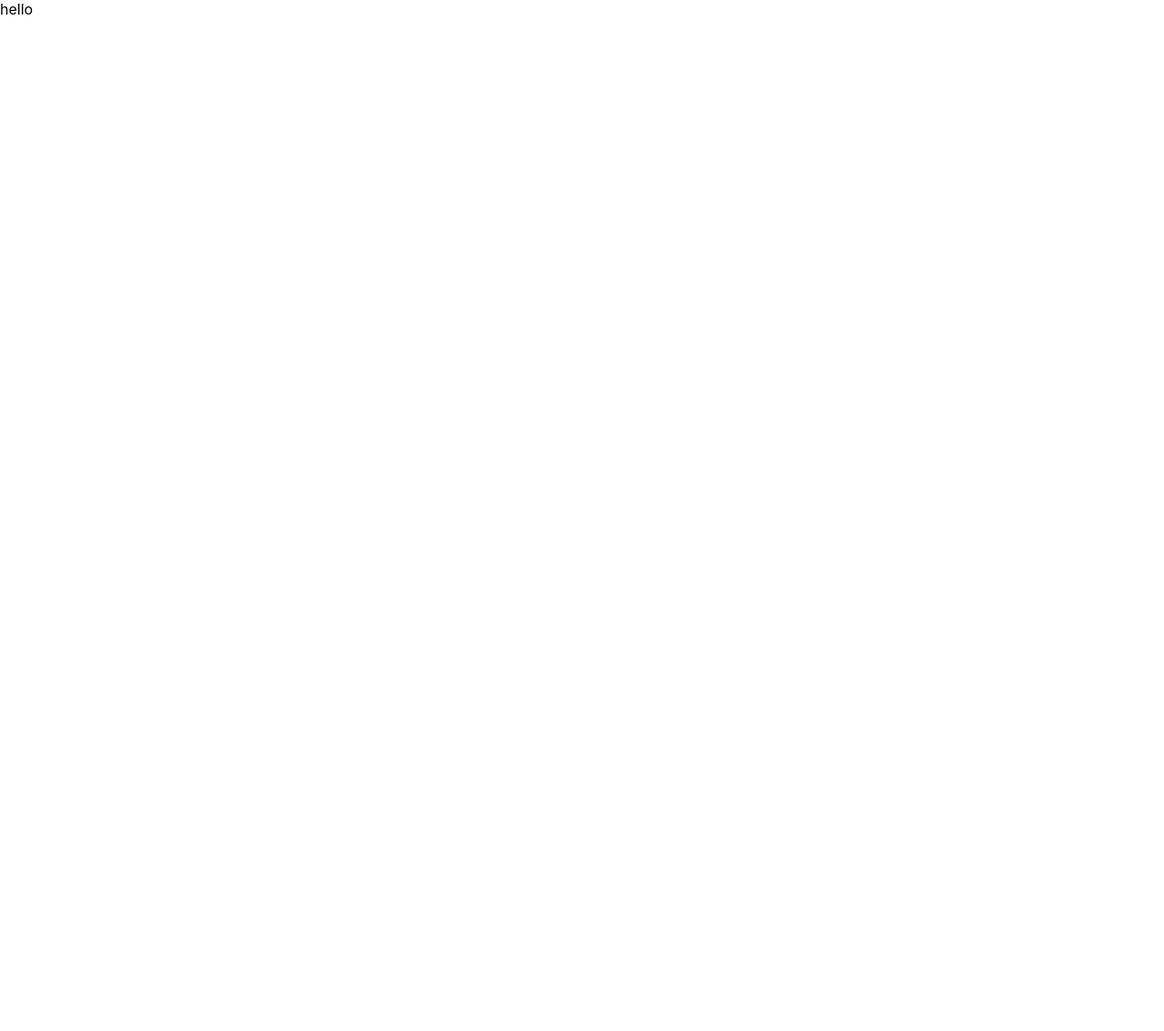
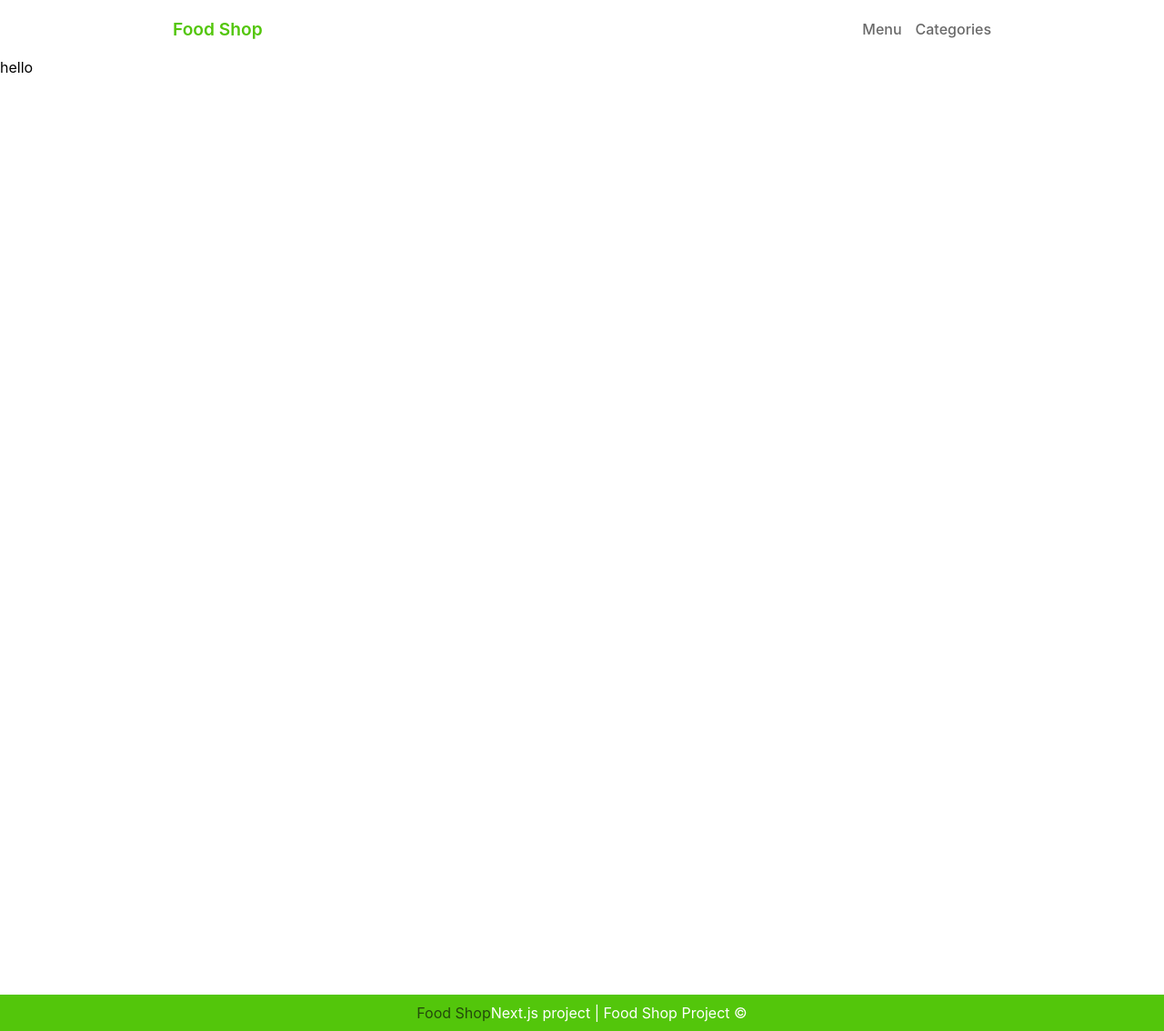
Before and after one commit to aqorbani/foodshop, a Next.js app: page / in a window 1280 px wide. Shown: the whole page at 91% size. Before the commit the page ends 800 px from the top, so only its background shows below. Built offline with nearby package versions, Linux system fonts and the light colour scheme.

Commit message:
create main layout

```diff
--- /dev/null
+++ b/components/layout/Layout.js
@@ -0,0 +1,27 @@
+import Link from "next/link";
+import styles from "./Layout.module.css";
+
+function Layout({ children }) {
+  return (
+    <>
+      <header className={styles.header}>
+        <div className={styles.left}>
+          <Link href="/">Food Shop</Link>
+        </div>
+        <div className={styles.right}>
+          <Link href="/menu">Menu</Link>
+          <Link href="/categories">Categories</Link>
+        </div>
+      </header>
+      <div className={styles.container}>{children}</div>
+      <footer className={styles.footer}>
+        <a href="https://nextjs.org/" target="_blank" rel="noreferrer">
+          Food Shop
+        </a>
+        Next.js project | Food Shop Project &copy;
+      </footer>
+    </>
+  );
+}
+
+export default Layout;
--- /dev/null
+++ b/components/layout/Layout.module.css
@@ -0,0 +1,49 @@
+.header {
+  max-width: 900px;
+  margin: auto;
+  display: flex;
+  justify-content: space-between;
+  align-items: center;
+  padding: 20px 0px;
+}
+
+.left a {
+  color: #53c60b;
+  font-weight: 600;
+  font-size: 1.2rem;
+}
+
+.right a {
+  margin-left: 15px;
+  color: dimgrey;
+  font-weight: 500;
+}
+
+.footer {
+  background-color: #53c60b;
+  text-align: center;
+  color: #fff;
+  padding: 10px 0;
+  margin-top: 30px;
+}
+
+.footer a {
+  text-decoration: none;
+  color: #234a0b;
+}
+
+.container {
+  min-height: 1000px;
+}
+
+@media (max-width: 900px) {
+  .header {
+    padding: 20px;
+  }
+}
+
+@media (max-width: 600px) {
+  .header {
+    padding: 10px;
+  }
+}
--- a/pages/_app.js
+++ b/pages/_app.js
@@ -1,5 +1,10 @@
-import '@/styles/globals.css'
+import Layout from "@/components/layout/Layout";
+import "@/styles/globals.css";
 
 export default function App({ Component, pageProps }) {
-  return <Component {...pageProps} />
+  return (
+    <Layout>
+      <Component {...pageProps} />
+    </Layout>
+  );
 }
--- a/pages/_document.js
+++ /dev/null
@@ -1,13 +0,0 @@
-import { Html, Head, Main, NextScript } from 'next/document'
-
-export default function Document() {
-  return (
-    <Html lang="en">
-      <Head />
-      <body>
-        <Main />
-        <NextScript />
-      </body>
-    </Html>
-  )
-}
--- a/pages/api/hello.js
+++ /dev/null
@@ -1,5 +0,0 @@
-// Next.js API route support: https://nextjs.org/docs/api-routes/introduction
-
-export default function handler(req, res) {
-  res.status(200).json({ name: 'John Doe' })
-}
```
